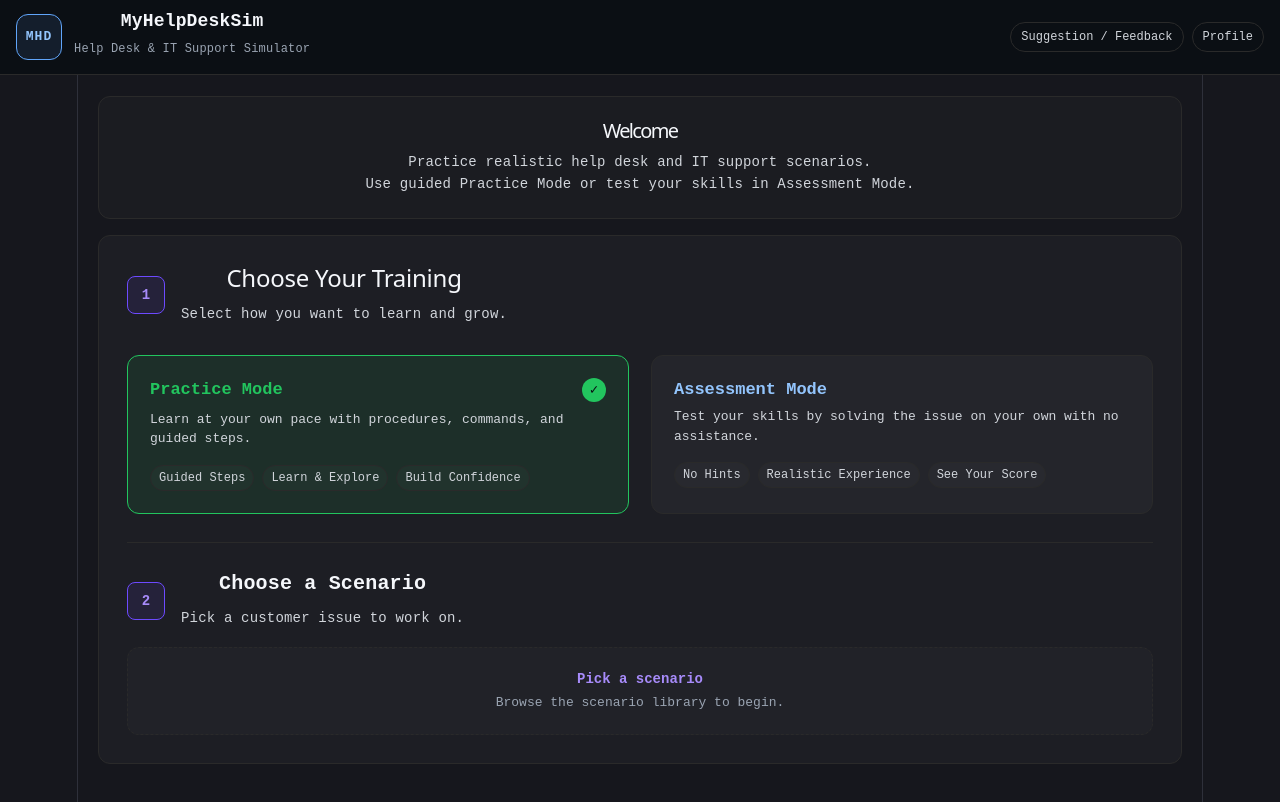
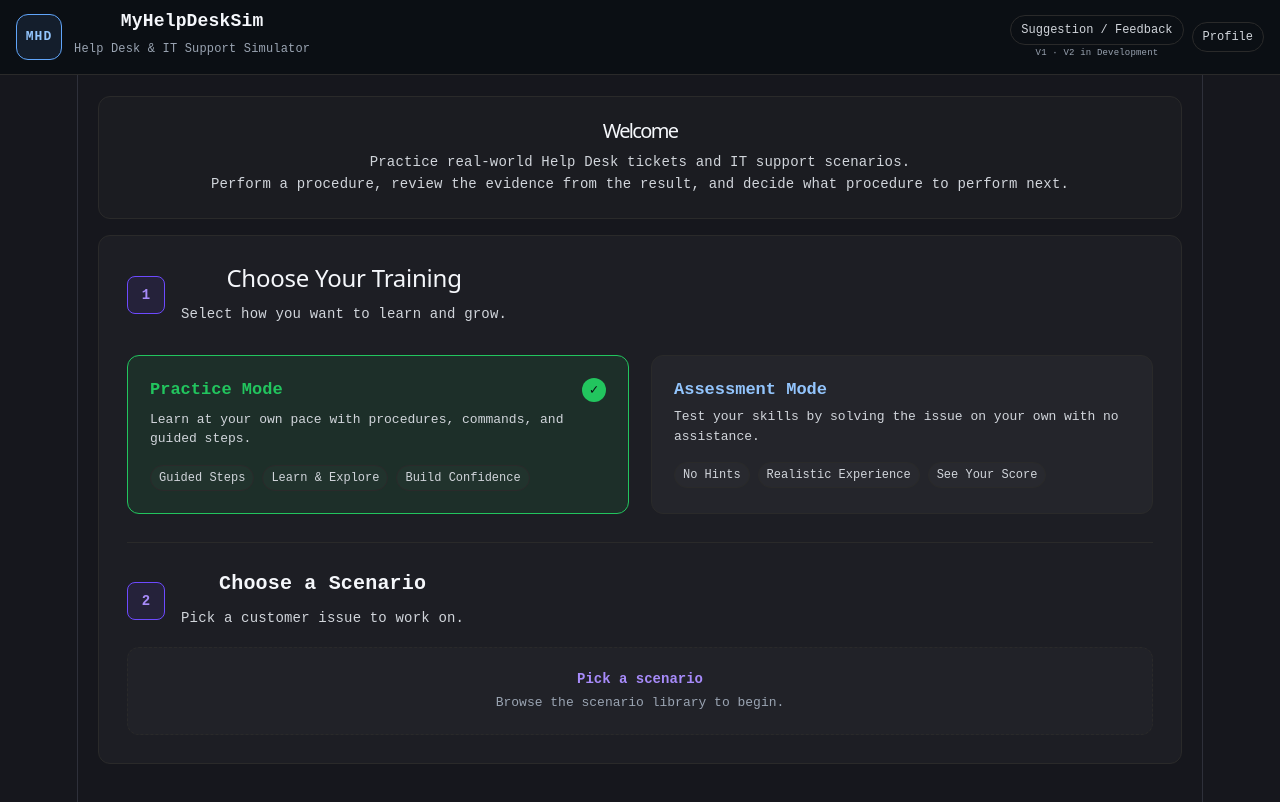
Before and after one commit to arlissherrera27-ai/helpdesk-sim, a React (Vite) app in the folder ui/: page / in a window 1280 px wide. Shown: the top 802 px of the page. Built offline with nearby package versions, Linux system fonts and the light colour scheme.

Commit message:
Improve V2 onboarding and assistance transparency

```diff
--- a/ui/src/App.tsx
+++ b/ui/src/App.tsx
@@ -1149,6 +1149,14 @@ flexWrap: "wrap",
     justifyContent: isMobile ? "flex-start" : "flex-end",
   }}
 >
+<div
+  style={{
+    display: "flex",
+    flexDirection: "column",
+    alignItems: "center",
+    gap: "3px",
+  }}
+>
   <button
     type="button"
     onClick={() => {
@@ -1165,6 +1173,18 @@ flexWrap: "wrap",
   >
     Suggestion / Feedback
   </button>
+
+  <span
+    style={{
+      fontSize: "9px",
+      color: COLORS.muted,
+      whiteSpace: "nowrap",
+      lineHeight: 1.2,
+    }}
+  >
+    V1 · V2 in Development
+  </span>
+</div>
 
 {state.executionState !== "RUNNING" &&
   ["Profile"].map((item) => (
@@ -1799,6 +1819,7 @@ state.previewScenario === null &&
         Welcome
       </h1>
 
+
       <p
         style={{
           margin: `${SPACE.sm} 0 0`,
@@ -1807,9 +1828,9 @@ state.previewScenario === null &&
           lineHeight: 1.6,
         }}
       >
-        Practice realistic help desk and IT support scenarios.
+        Practice real-world Help Desk tickets and IT support scenarios.
         <br />
-        Use guided Practice Mode or test your skills in Assessment Mode.
+        Perform a procedure, review the evidence from the result, and decide what procedure to perform next.
       </p>
     </div>
   </section>
@@ -3583,6 +3604,20 @@ onClick={() => {
 </button>
 )}
 
+{showProcedureHelp && !procedureHelpOpen && (
+  <div
+    style={{
+      marginTop: SPACE.xs,
+      color: COLORS.muted,
+      fontSize: TEXT.label,
+      lineHeight: 1.4,
+      textAlign: "center",
+    }}
+  >
+    Opening Procedure Help will be recorded as assistance on your scorecard.
+  </div>
+)}
+
         {procedureHelpOpen && !isMobile && (
           <div
             style={{
```
Lines whose indentation alone changed are shown as unchanged.
